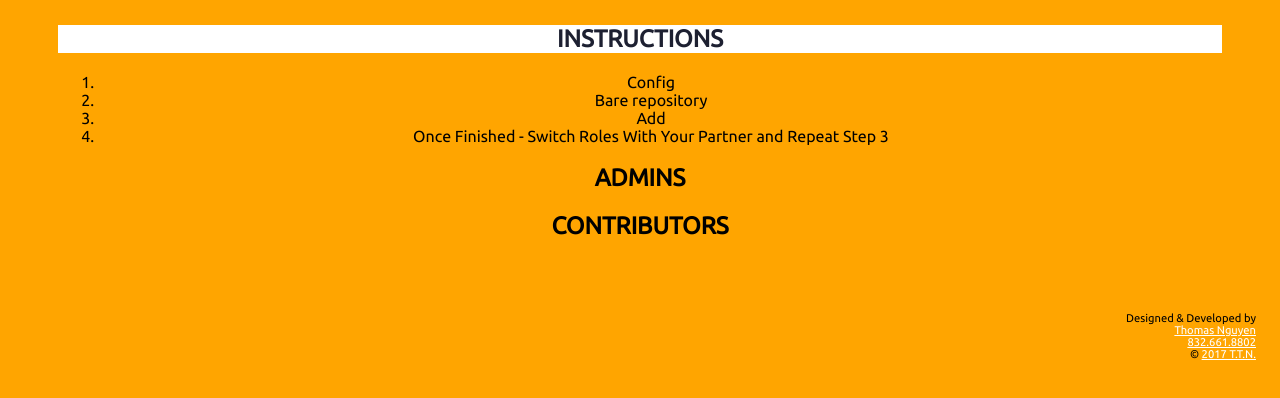
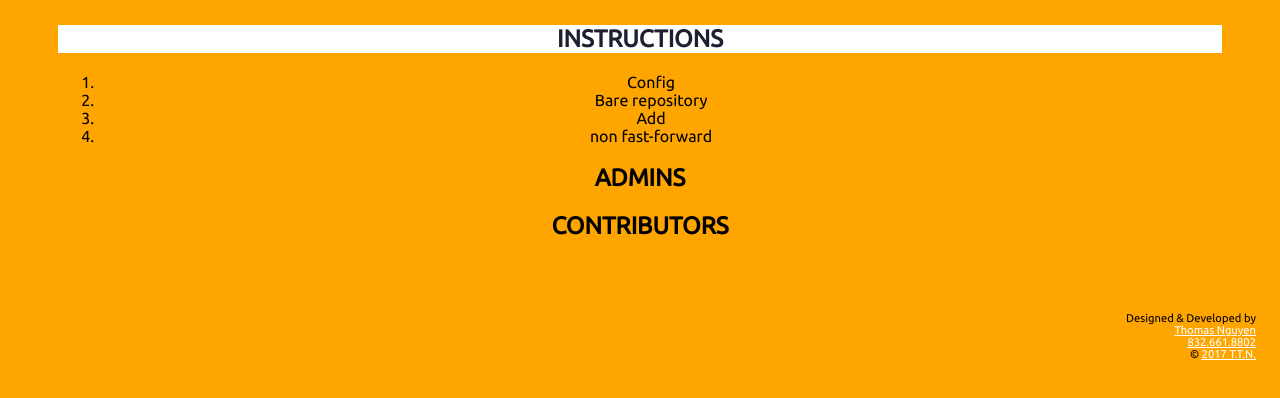
Before and after one commit to chenningjing/git_learning, a plain HTML site: page index.html in a window 1280 px wide. Both pictures are taken after a click on the element "INSTRUCTIONS". Shown: the part 250-648 px from the top of the page. Drawn offline with Linux system fonts and the light colour scheme.

Commit message:
Add non fast-forward

```diff
--- a/index.html
+++ b/index.html
@@ -20,7 +20,7 @@
 				<li>Config</li>
 				<li>Bare repository</li>
 				<li>Add</li>
-				<li>Once Finished - Switch Roles With Your Partner and Repeat Step 3</li>
+				<li>non fast-forward</li>
 			</ol>
 		</div>
 
```
